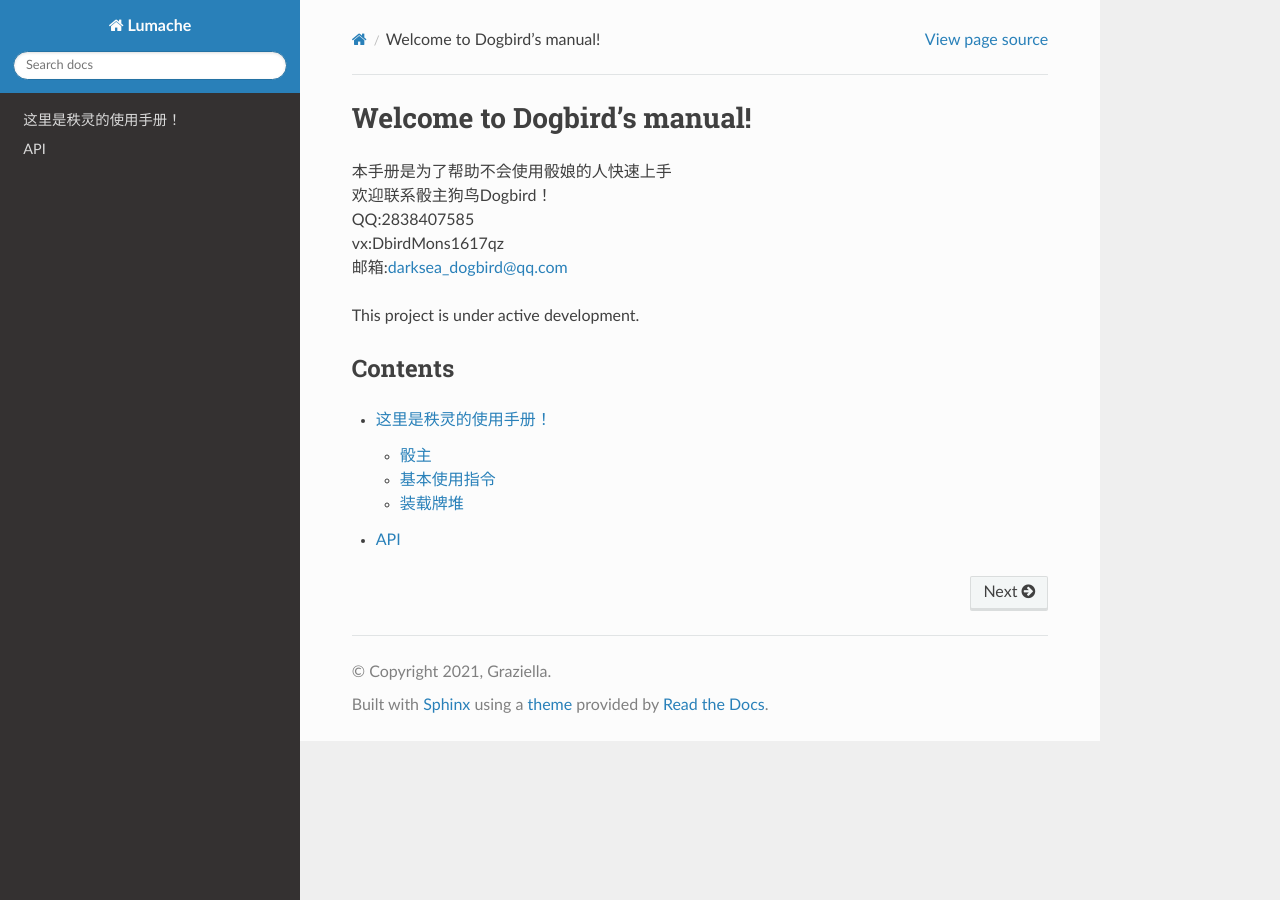
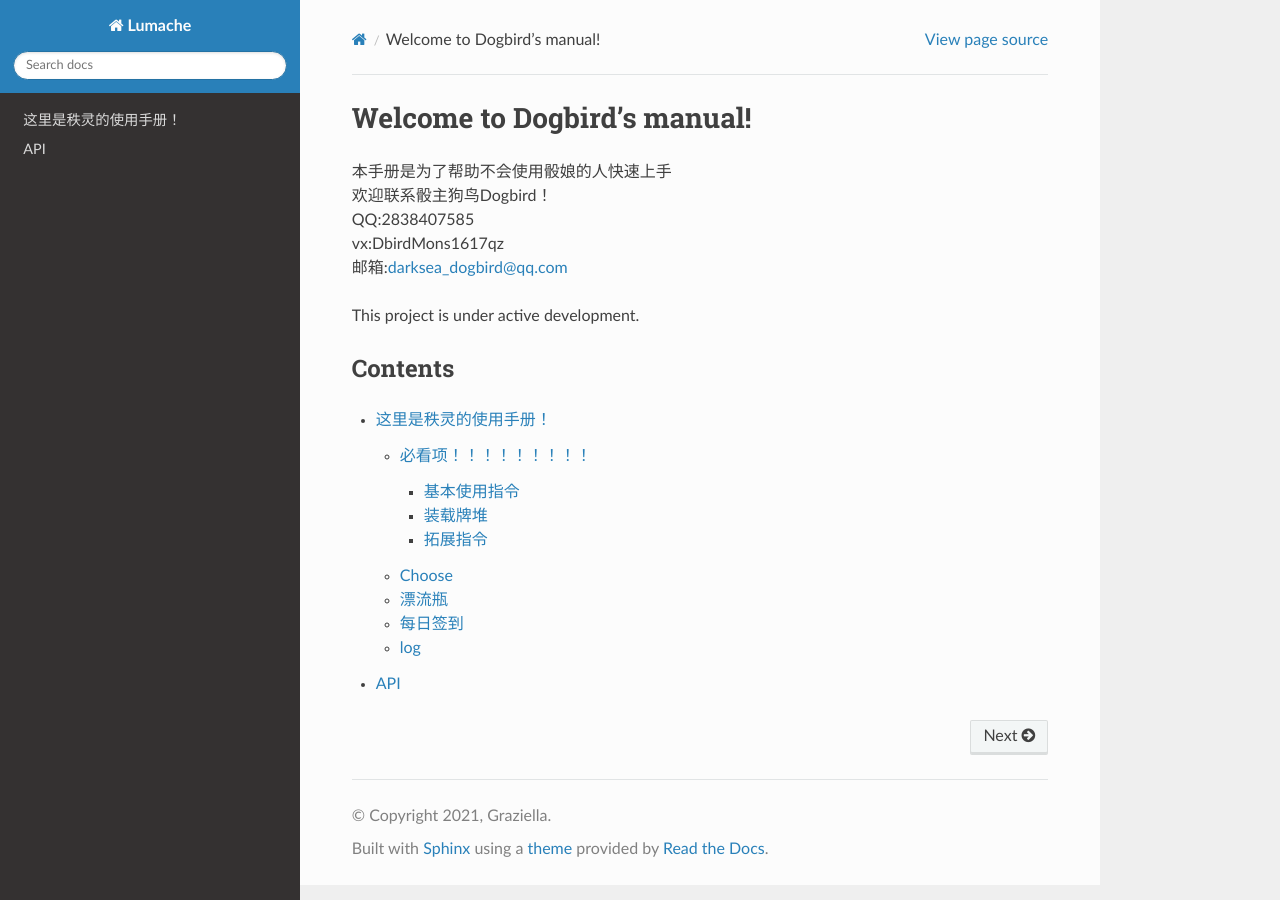
Before and after one commit to WhiteDBird/Dogbird-Manual, a Sphinx documentation site: the page built from docs/source/index.rst, in a window 1280 px wide. Built offline with Sphinx 7.4.7 and the Read the Docs theme 3.1.0, drawn with Linux system fonts in a browser that asks for light colours; part of the change alters nothing that is shown.

Commit message:
Update OrderExecutor.rst

```diff
--- a/docs/source/OrderExecutor.rst
+++ b/docs/source/OrderExecutor.rst
@@ -2,13 +2,14 @@
 ========================
 
 | 由于秩灵为溯洄骰，在这放上一些资料
+| 秩灵：2083497680
 
 | shiki&溯洄系手册: `shiki&溯洄系骰娘的搭建答疑指南 <https://jcnb1taoolhj.feishu.cn/docx/UupHdhLa7o1NkzxoRGacSHlinae>`_
 | Dice论坛: `https://forum.kokona.tech/ <https://forum.kokona.tech/>`_
 | Dice官群: 928626681（云黑播报群） 1029435374（交流反馈群）
 
 骰主
-----
+***
 
 骰主是狗鸟Dogbird！联系方式放在上一页了，不过担心有人不会去，我在这也放一个
 
@@ -19,8 +20,20 @@
 
 给你们看看美丽骰主（和秩灵长得很像，世界观原因）
 
+必看项！！！！！！！！！
++++++++++++++++++++
+.. note::
+
+   这里是必须看的必须看的必须看的！（说三遍）要是因为没看这个而被拉黑，我不会给予解黑资格！具体可以询问骰主
+
+1. 禁止将秩灵拉入非跑团群！！！要是实在想要请找骰主申请！要是拉入，秩灵会自行退群，但是要是刷指令，秩灵将会拉黑邀请者与群主！
+2. 秩灵决不允许集骰行为！要是发现，处理方式同1
+3. 请秩灵出群请使用.dismiss(记得，不是.dissmiss)，不可踢，解散群聊前也尽量先请出秩灵，要是秩灵不在线（被tx制裁或者没开），请联系骰主退群
+4. 禁言秩灵也会被拉黑！正确用法应为.bot off + .reply off
+5. 禁止做诋毁骰娘的事，经发现将被警告或者拉黑！
+
 基本使用指令
-------------
+**********
 
 这里放几个基本的指令
 
@@ -40,10 +53,43 @@
 - ``.draw``  --抽牌，点击待定查看装载牌堆
 | 其余请查看 `用户手册 <https://v2docs.kokona.tech/zh/latest/User_Manual.html#>`_
 
+- ``log``  --log操作，由于有修改，请发送``.log``来查看
+
 装载牌堆
-------------
+*******
 | 目前秩灵装载牌堆有:
 - coc的一百零一种导入方式：``coc导入``
 - 克苏鲁神话：``克苏鲁神话``
+（骰主找了好久好久好久）
 - 咖啡~：``咖啡点单``
 - 答案之书：``答案之书``
+
+拓展指令
+*******
+| 这里是秩灵有装进去的插件，会不断更新，想要这些插件可以找骰主要，正常来说都会是骰主自己写的，（漂流瓶除外但也快了）
+| 很少，但是骰主不会把秩灵写成娱乐骰娘的所以娱乐功能不会多
+
+
+Choose
+++++++
+| 这是骰主自己写的但是有借鉴
+| 指令：``选择...还是...还是......``理论上可以无限多
+.. image:: images/choose.jpg
+
+| **请不要用其刷屏！**
+
+漂流瓶
++++++
+.. image:: images/plp.jpg
+| 原创版再写了在写了，可以在这丢下跑团经历啊，说不定能找到心有灵犀的人
+
+每日签到
++++++++
+| 骰主不喜欢好感度系统而且对秩灵来说这也挺ooc的，所以签到只是普通的记录天数和抽取，内容来自克苏鲁神话
+.. image:: images/mrqd.jpg
+
+log
++++
+
+| 添加了log的插件加入了溯洄没有的log操作
+.. image:: images/log.jpg
```
